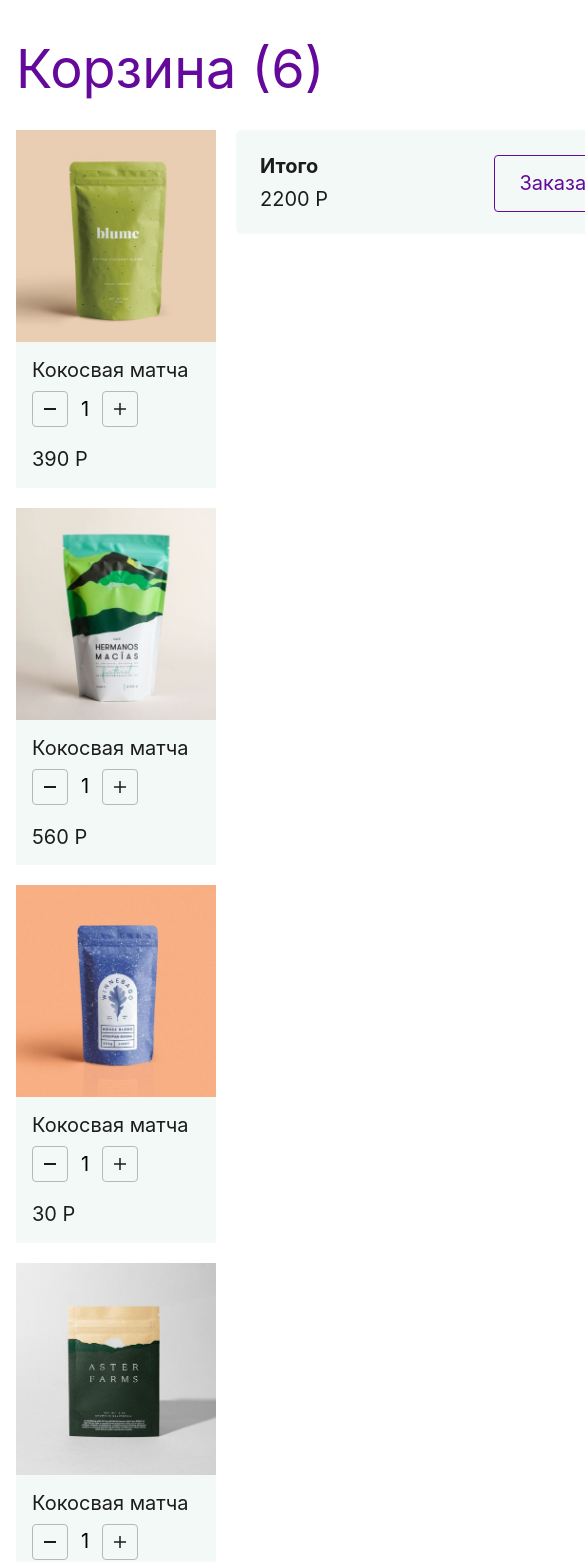
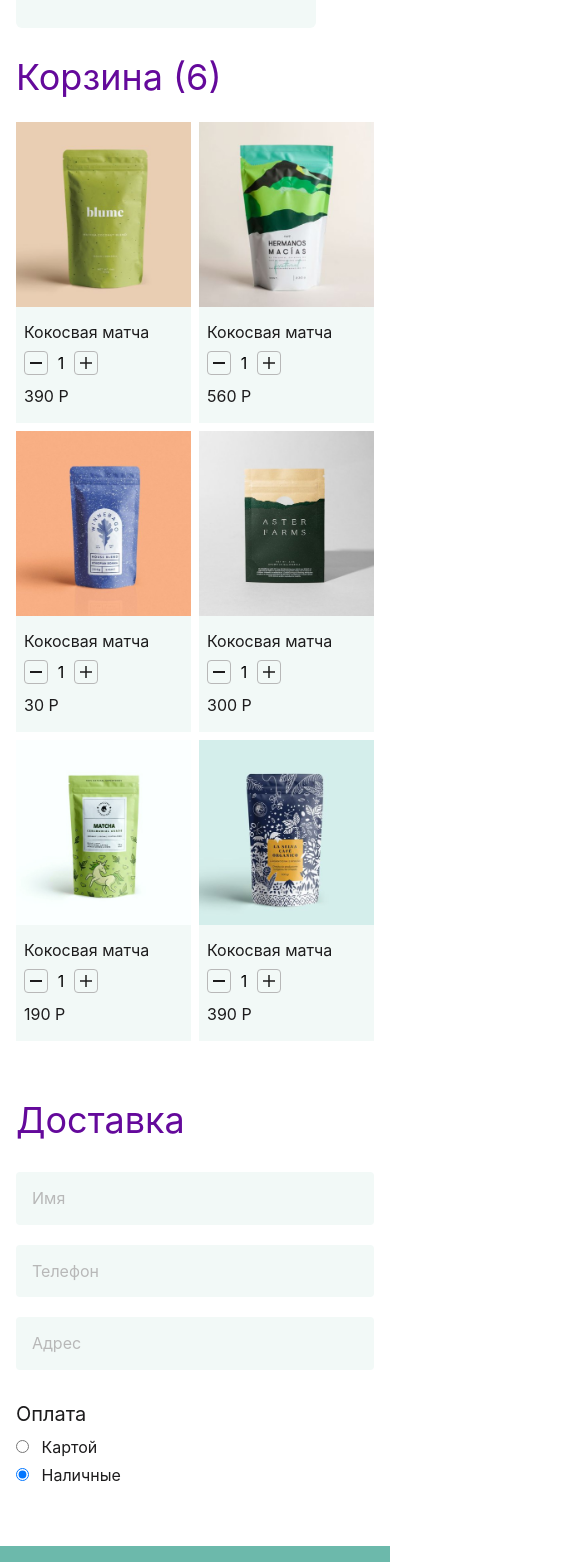
Before and after one commit to ruuuu/cuptimeReact, a React (Vite) app: page /cart in a window 390 px wide. Shown: the part 176-1738 px from the top of the page, 585 px wide, since content can reach past the window. Built offline with nearby package versions, Linux system fonts and the light colour scheme; a web font is replaced by a local one.

Commit message:
add adaptive styles

```diff
--- a/src/index.css
+++ b/src/index.css
@@ -317,7 +317,7 @@
 
 .cart__items{
   display: grid;
-  grid-template-columns: repeat(auto-fit, minmax(200px, 1fr));  /* в ряде автомат число карточек отобразится, min размер 200px, max 1fr */
+  grid-template-columns: repeat(auto-fit, minmax(200px, 1fr));  /*  по 200px будет столько карточек скоклько их влезет, max 1fr */
   gap: 20px;
 }
 
@@ -346,6 +346,7 @@
 
 .cart__total{
   grid-area: total;
+  margin: 0;
 }
 
 .cart__order-button{
@@ -367,16 +368,19 @@
   width: 100%;
 }
 
-.cart-item_info{
+.cart-item__info{
   padding: 16px;
 }
 
 .cart-item__title{
+  width: 100%;
   margin-bottom: 8px;
   font-weight: 400;
   font-size: 20px;
   color: #1d1c1d;
-
+  white-space: nowrap;
+  overflow: hidden;
+  text-overflow: ellipsis;
 }
 
 .cart-item__quantity{
@@ -418,6 +422,7 @@
 .cart-item__price{
   font-size: 20px;
 }
+
 
 .order{
   padding: 50px 0 100px;
@@ -463,14 +468,25 @@
 
 .order__payment-title{
   display: block;
+  margin: 0;
+  margin-bottom: 12px;
+  font-size: 20px;
 }
 
 
 .order__payment-label{
+  display: block;
+  margin-bottom: 8px;
+  font-size: 16px;
+}
 
+
+.order__payment-label:last-child{
+  margin-bottom: 0;
 }
 
 .order__radio{
+  margin-right: 8px;
 
 }
 
@@ -505,6 +521,30 @@
 
   .product {
     min-height: 450px;
+  }
+
+  .cart__container{
+    grid-template-columns: 1fr 300px;
+  }
+
+  .cart__items{
+    grid-template-columns: repeat(auto-fit, minmax(180px, 1fr));  /* по 180px будет столько карточек сколько их влезет */
+  }
+
+  .cart-item__title{
+    white-space: initial;
+    display: -webkit-box;
+    -webkit-line-clamp: 2;
+    line-clamp: 2; /*  при длинном названиеи будут отображатся  только 2 строчки */
+    -webkit-box-orient: vertical;
+  }
+
+  .cart__summary{
+    width: 300px;
+  }
+
+  .order__form{
+    max-width: 620px;
   }
 
   .footer__menu{
@@ -555,9 +595,8 @@
 
   .products__list{
     display: grid;
-    grid-template-columns: repeat(auto-fill, minmax(217px, 1fr)); /* 217px мин шириина карточки, как только они станут <217 то будет перенос */
+    grid-template-columns: repeat(auto-fill, minmax(217px, 1fr)); /* по 217px будет столько карточек сколько их влезет, 217px мин шириина карточки, как только они станут <217 то будет перенос */
     gap: 16px;
-
   }
 
   .product{
@@ -575,6 +614,96 @@
 
   .product__price{
     font-size: 16px;
+  }
+
+  .cart{
+    padding: 139px 0 30px;
+  }
+
+  .cart__container{
+    gap: 0;
+    grid-template-columns: 1fr;
+  }
+
+  .cart__title{
+    order: 2;
+    margin-bottom: 24px;
+    font-size: 36px;
+  }
+
+  .cart__items{
+    order: 3;
+    grid-template-columns: repeat(auto-fit, minmax(159px, 1fr));  /* по 180px будет столько карточек сколько их влезет */
+  }
+
+  .cart-item__title{
+    font-size: 16px;
+    display: block;
+    white-space: no-wrap;
+  }
+
+  .cart-item__quantity{
+    gap: 0;
+  }
+
+  .cart-item__quantity-button{
+    width: 24px;
+    height: 24px;
+    border-radius: 4px;
+  }
+
+  .cart-item__quantity-input{
+    font-size: 16px;
+  }
+
+  .cart-item__price{
+    font-size: 16px;
+    margin: 0;
+  }
+
+  .cart__summary{
+    order: 1;
+    grid-template-areas: 'title total button';
+    grid-template-columns: min-content 1fr min-content;  /* title и  button занимают по минимуму, total занимает все оставшееся пространство */
+    gap: 6px;
+    margin-bottom: 40px;
+  }
+
+  .cart__summary-title{
+    grid-area: title;
+    font-size: 16px;
+  }
+
+  .cart__total{
+    grid-area: total;
+    font-size: 16px;
+  }
+
+  .cart__order-button{
+    grid-area: button;
+    padding: 12px 18px;
+    font-size: 16px;
+  }
+
+  .order{
+    padding: 30px 0 80px;
+  }
+
+  .order__title{
+    font-size: 36px;
+  }
+
+  .order__form{
+    gap: 16px;
+    max-width: none;;
+  }
+
+  .order__input{
+    padding: 10px 16px;
+  }
+
+  .order__payment{
+    padding-top: 8px;
   }
 
   .footer{
@@ -629,10 +758,8 @@
     min-height: auto;
     padding-top: 90px;
     padding-bottom: 250px;
-
     background-position: center bottom 0;
     background-size: 145px 229px;
-
     background-image: url('/img/hero_mobile.png');
   }
 
@@ -644,7 +771,6 @@
 
   .promo__button{
     padding:12px 18px;
-
   }
 
   .products{
@@ -670,6 +796,102 @@
   }
 
   .product__title{
+    font-size: 16px;
+  }
+
+  .cart{
+    padding: 100px 0 30px;
+  }
+
+  .cart__container{
+    display: grid;
+    align-items: start; /*  чтоб не растягивались грид элменты */
+    grid-template-columns: 1fr;
+  }
+
+  .cart__title{
+    order: 2;
+    margin-bottom: 24px;
+    font-size: 36px;
+  }
+
+  .cart__items{
+    grid-column: 1 / -1;
+    grid-template-columns: repeat(auto-fit, minmax(140px, 1fr));
+    gap: 8px;
+  }
+
+  .cart-item__info{
+    padding: 16px 8px;
+  }
+
+  .cart-item__quantity{
+    margin-bottom: 12px;
+  }
+
+  .cart__summary{
+    grid-column: 1 / -1;
+    margin-bottom: 30px;
+    justify-content: space-between;
+    grid-template-areas:
+      'title button'
+      'total button';
+  }
+
+  .cart__summary-title{
+    font-size: 16px;
+  }
+
+  .cart__total{
+    font-size: 16px;
+  }
+
+  .cart__order-button{
+    justify-self: end;
+  }
+
+  .order{
+    padding: 30px 0 60px;
+  }
+
+  .order__title{
+    font-size: 36px;
+  }
+
+  .order__form{
+    display: grid;
+    grid-template-columns: 1fr;
+    gap: 20px;
+    max-width: 640px;
+  }
+
+  .order__input{
+    padding: 17px 16px;
+    border-radius: 4px;
+    border: none;
+  }
+
+  .order__input::placeholder{
+    font-size: 16px;
+    line-height: 1.24;
+    color: #b8b8b8;
+  }
+
+  .order__payment{
+    padding-top: 12px;
+  }
+
+  .order__payment-title{
+    margin-bottom: 12px;
+    margin-top: 0;
+    font-weight: 400;
+    font-size: 20px;
+  }
+
+
+  .order__payment-label{
+    display: block;
+    margin-bottom: 8px;
     font-size: 16px;
   }
 
--- a/src/modules/CartItem.jsx
+++ b/src/modules/CartItem.jsx
@@ -8,7 +8,7 @@
     <li className="cart-item">
       <img className="cart-item__image" src={data.image} alt={data.title} />
 
-      <div className="cart-item_info">
+      <div className="cart-item__info">
           <h3 className="cart-item__title"> {data.title} </h3>
           <div className="cart-item__quantity">
             <button className="cart-item__quantity-button cart-item__quantity-button--minus"> - </button>
--- a/src/modules/Order.jsx
+++ b/src/modules/Order.jsx
@@ -14,7 +14,7 @@
           <input className="order__input order__input--address" type="text" name="address" placeholder="Адрес" />
 
           <fieldset className="order__payment">
-            <legend className="order__payment-title"> Оплата </legend>
+            <h3 className="order__payment-title"> Оплата </h3>
 
             <label className="order__payment-label">
               <input className="order__radio" type="radio" name="payment"  value="card" /> Картой
```
